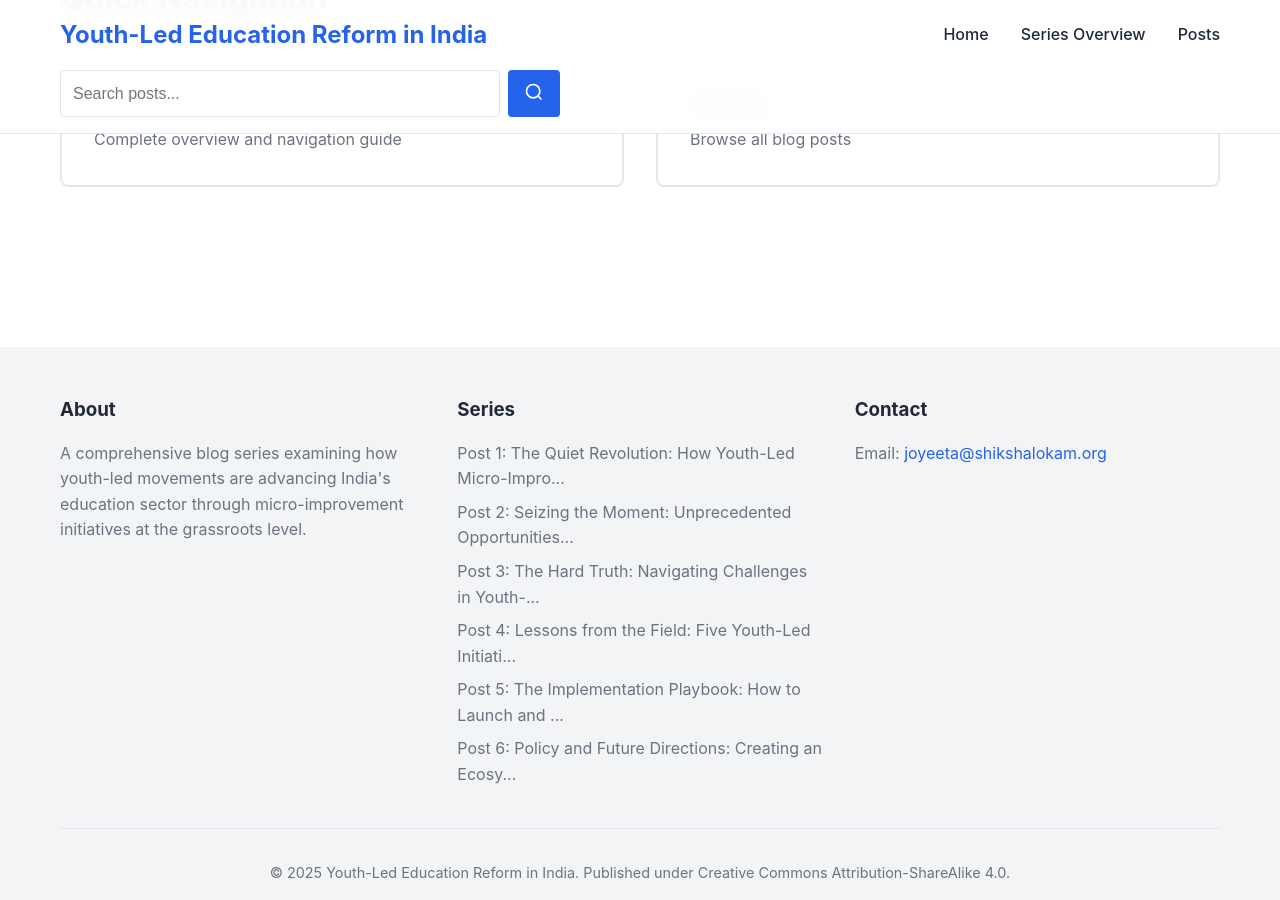
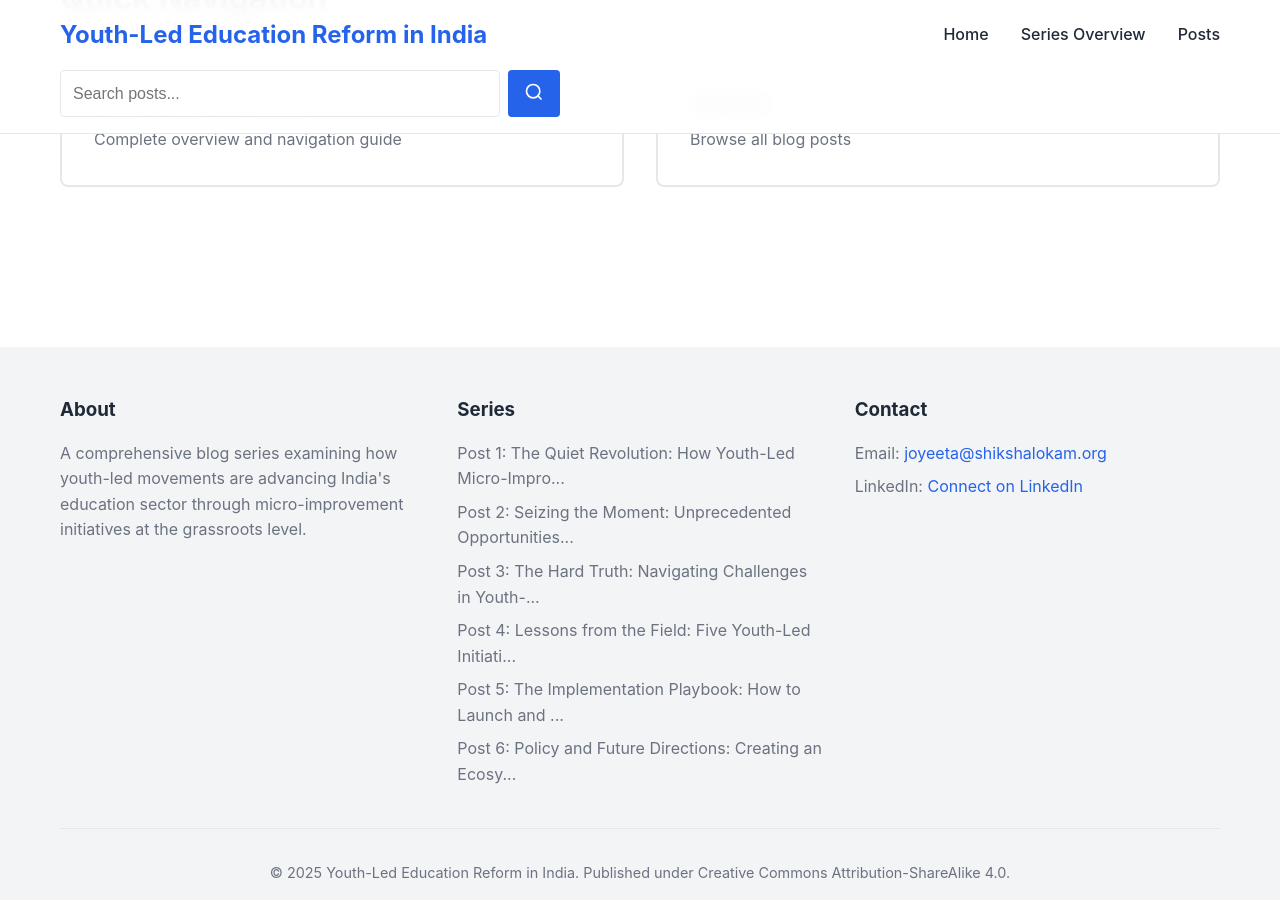
Before and after one commit to rayjyotir5/Youth_Led_Education_Reform_India, a Jekyll site: the page built from index.html, in a window 1280 px wide and 900 px high, scrolled down 1840 px. Built offline with Jekyll 4.4.1, drawn with Linux system fonts in a browser that asks for light colours.

Commit message:
Update footer to display LinkedIn instead of Twitter

```diff
--- a/_includes/footer.html
+++ b/_includes/footer.html
@@ -17,8 +17,8 @@
             <div class="footer-section">
                 <h3>Contact</h3>
                 <p>Email: <a href="mailto:{{ site.email }}">{{ site.email }}</a></p>
-                {% if site.social.twitter %}
-                <p>Twitter: <a href="https://twitter.com/{{ site.social.twitter }}" target="_blank">@{{ site.social.twitter }}</a></p>
+                {% if site.social.linkedin %}
+                <p>LinkedIn: <a href="{{ site.social.linkedin }}" target="_blank">Connect on LinkedIn</a></p>
                 {% endif %}
             </div>
         </div>
```
